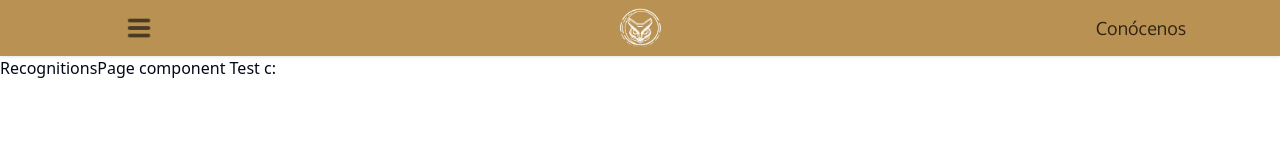
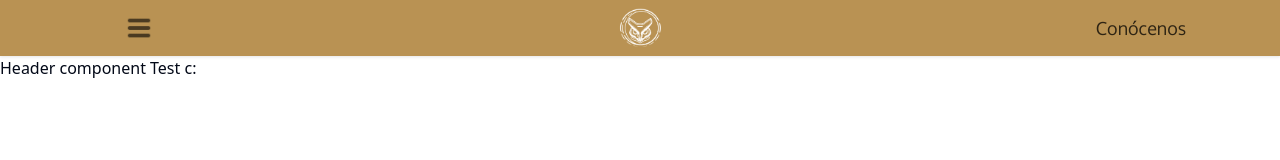
Before and after one commit to saulkurosaki/IZTAC-MUSIC-COMPANY, a Next.js app: page /blog/reconocimientos in a window 1280 px wide. Shown: the top 160 px of the page. Built offline with nearby package versions, Linux system fonts and the light colour scheme.

Commit message:
style(RecognitionsPage): implement the Header component within the page

```diff
--- a/app/(root)/blog/reconocimientos/page.tsx
+++ b/app/(root)/blog/reconocimientos/page.tsx
@@ -1,7 +1,9 @@
+import Header from "@/components/blog/recognitions/Header";
+
 const RecognitionsPage = () => {
   return (
     <div className="relative bg-[#fff] w-full h-full max-md:pt-14 md:pt-[70px] xl:pt-14 lg:pt-14">
-      RecognitionsPage component Test c:
+      <Header />
     </div>
   );
 };
```
